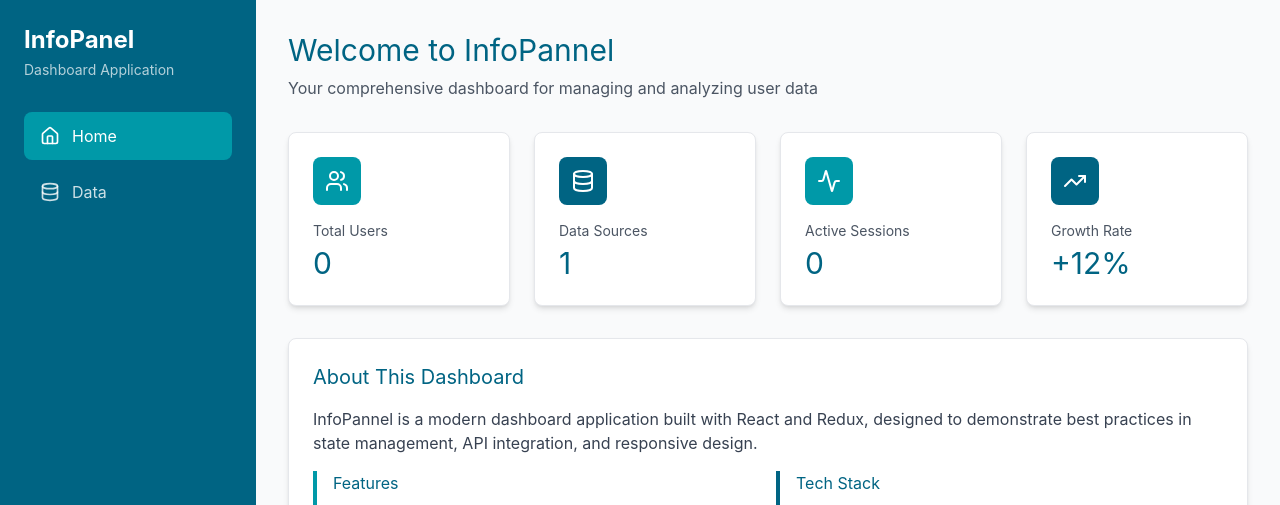
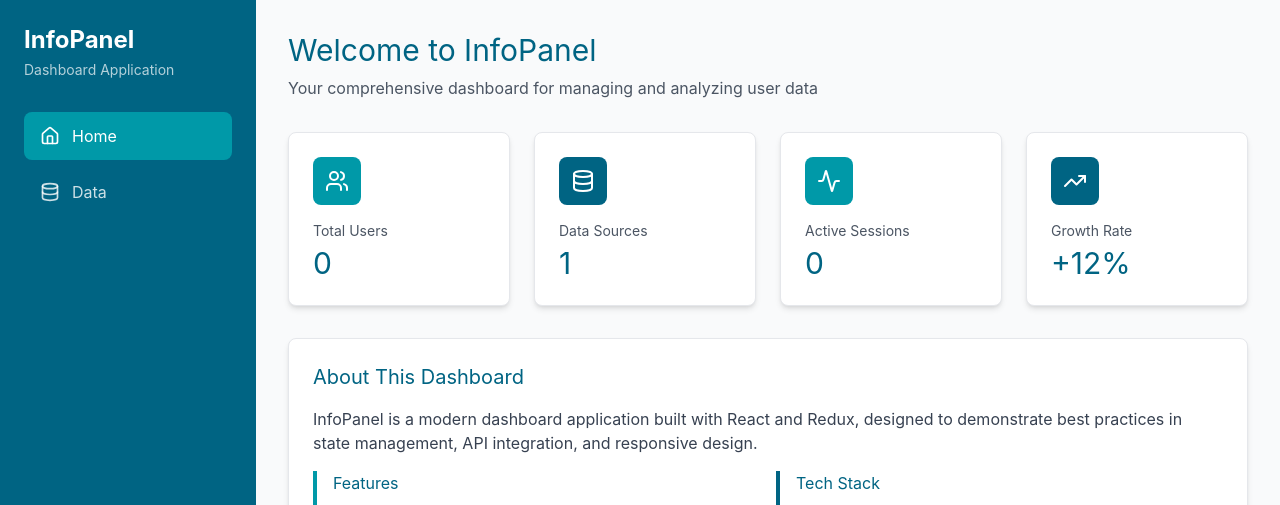
Before and after one commit to roshni73/info-panel, a React (Vite) app: page /home in a window 1280 px wide. Shown: the top 505 px of the page. Built offline with nearby package versions, Linux system fonts and the light colour scheme.

Commit message:
fix:typo

```diff
--- a/src/Components/Layout/index.tsx
+++ b/src/Components/Layout/index.tsx
@@ -2,7 +2,7 @@ import { useState, useCallback } from 'react';
 import { Menu } from 'lucide-react';
 import { Routes, Route, Navigate } from 'react-router-dom';
 import Data from '@views/data';
-import { Sidebar } from '@components/SideBar';
+import { Sidebar } from '@/Components/SideBar';
 import Home from '@views/home';
 
 export function Layout(): React.JSX.Element {
--- a/src/view/home/index.tsx
+++ b/src/view/home/index.tsx
@@ -34,7 +34,7 @@ function Home(): React.JSX.Element {
   return (
     <div>
       <div className="mb-6 md:mb-8">
-        <h1 className="text-2xl md:text-3xl text-[#006483] mb-2">Welcome to InfoPannel</h1>
+        <h1 className="text-2xl md:text-3xl text-[#006483] mb-2">Welcome to InfoPanel</h1>
         <p className="text-sm md:text-base text-gray-600">
           Your comprehensive dashboard for managing and analyzing user data
         </p>
@@ -64,7 +64,7 @@ function Home(): React.JSX.Element {
         <h2 className="text-lg md:text-xl text-[#006483] mb-3 md:mb-4">About This Dashboard</h2>
         <div className="space-y-3 md:space-y-4 text-sm md:text-base text-gray-700">
           <p>
-            InfoPannel is a modern dashboard application built with React and Redux, designed to
+            InfoPanel is a modern dashboard application built with React and Redux, designed to
             demonstrate best practices in state management, API integration, and responsive design.
           </p>
           <div className="grid grid-cols-1 md:grid-cols-2 gap-4 mt-4 md:mt-6">
```
